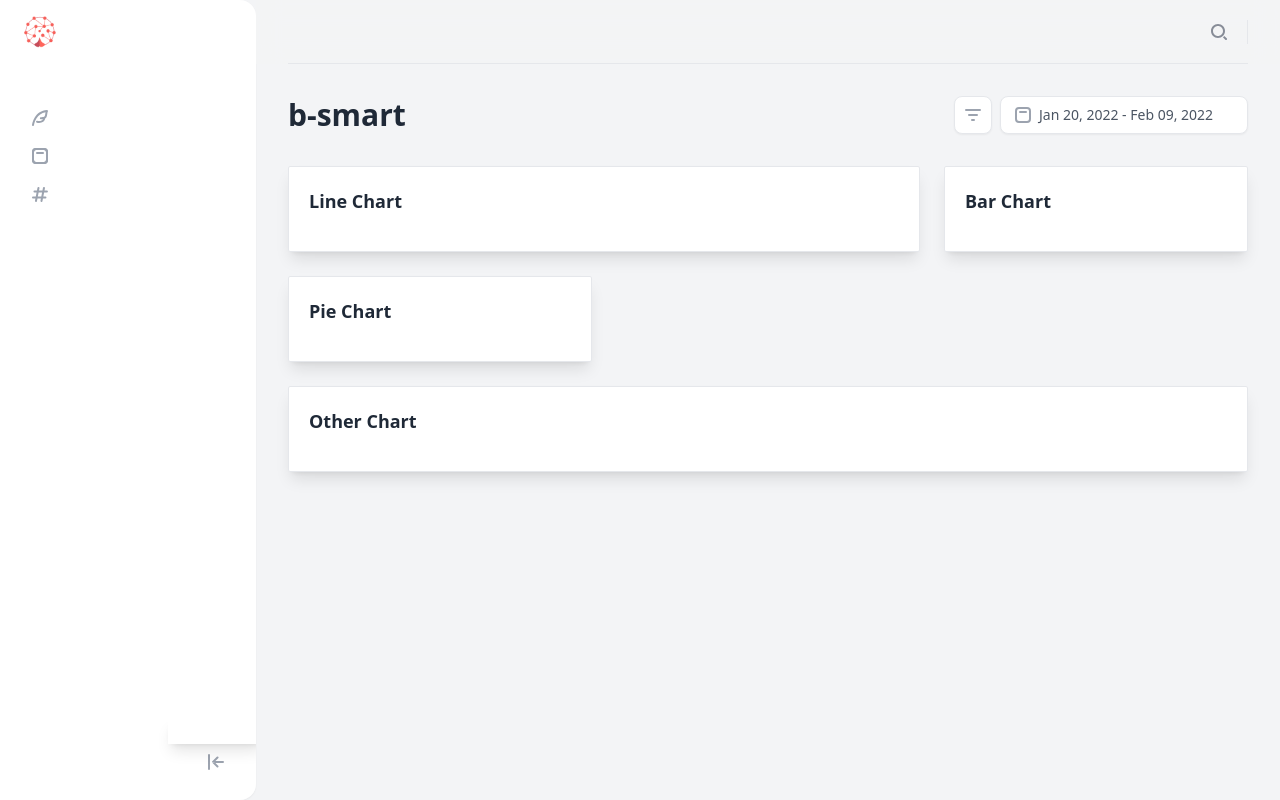
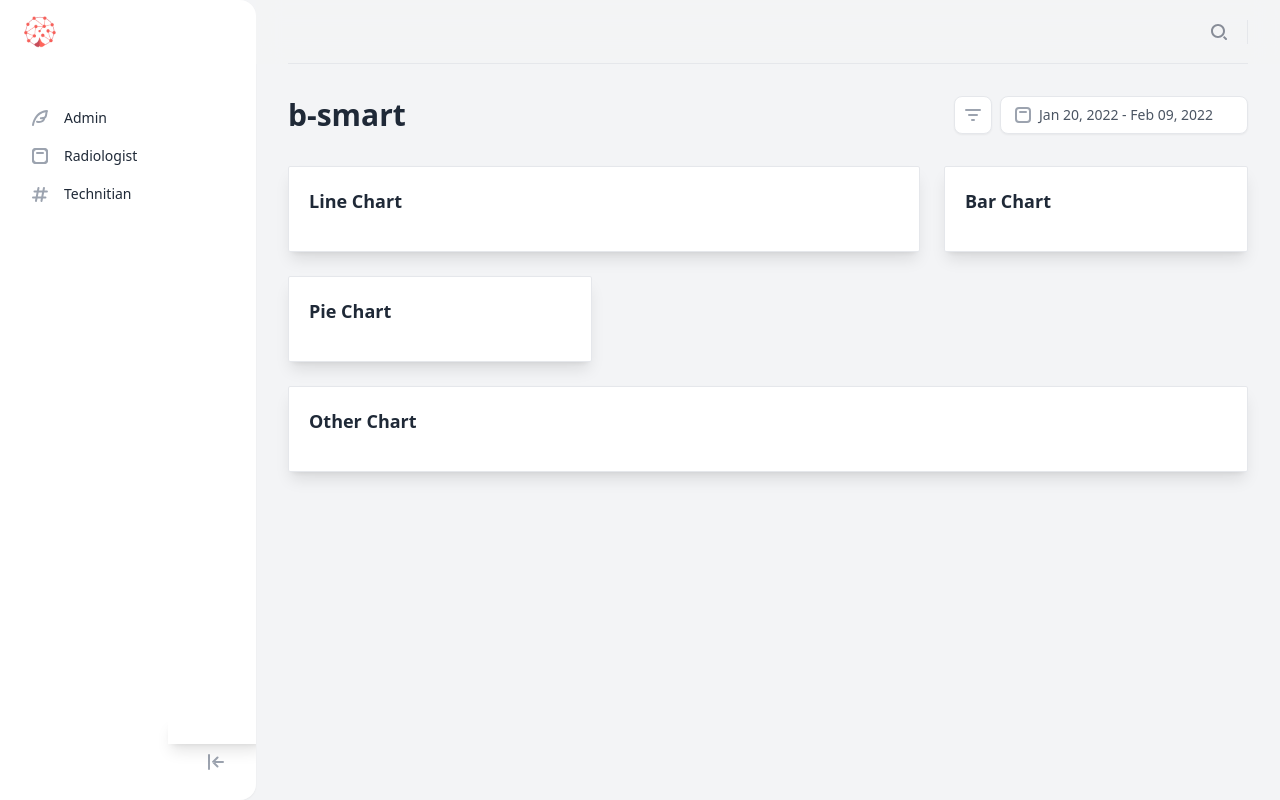
Before and after one commit to b-rayZ-b-box/b-box-dashboard, a React (Vite) app: page / in a window 1280 px wide. Both pictures are taken after a click on the button 40 px from the left and 762 px from the top of the page. Built offline with nearby package versions, Linux system fonts and the light colour scheme.

Commit message:
show sidebar texts

```diff
--- a/src/components/layout/partials/Sidebar.tsx
+++ b/src/components/layout/partials/Sidebar.tsx
@@ -123,7 +123,9 @@ function Sidebar({ sidebarOpen, setSidebarOpen, variant = 'default' }: SidebarPr
                     >
                       <path d="M11.92 6.851c.044-.027.09-.05.137-.07.481-.275.758-.68.908-1.256.126-.55.169-.81.357-2.058.075-.498.144-.91.217-1.264-4.122.75-7.087 2.984-9.12 6.284a18.087 18.087 0 0 0-1.985 4.585 17.07 17.07 0 0 0-.354 1.506c-.05.265-.076.448-.086.535a1 1 0 0 1-1.988-.226c.056-.49.209-1.312.502-2.357a20.063 20.063 0 0 1 2.208-5.09C5.31 3.226 9.306.494 14.913.004a1 1 0 0 1 .954 1.494c-.237.414-.375.993-.567 2.267-.197 1.306-.244 1.586-.392 2.235-.285 1.094-.789 1.853-1.552 2.363-.748 3.816-3.976 5.06-8.515 4.326a1 1 0 0 1 .318-1.974c2.954.477 4.918.025 5.808-1.556-.628.085-1.335.121-2.127.121a1 1 0 1 1 0-2c1.458 0 2.434-.116 3.08-.429Z" />
                     </svg>
-                    <span className="text-sm font-medium ml-4 lg:opacity-0 lg:sidebar-expanded:opacity-100 2xl:opacity-100 duration-200">
+                    <span
+                      className={`text-sm font-medium ml-4 ${sidebarExpanded || sidebarOpen ? 'lg:opacity-100' : 'lg:opacity-0'} 2xl:opacity-100 duration-200`}
+                    >
                       Admin
                     </span>
                   </div>
@@ -152,7 +154,9 @@ function Sidebar({ sidebarOpen, setSidebarOpen, variant = 'default' }: SidebarPr
                       <path d="M4 0a4 4 0 0 0-4 4v8a4 4 0 0 0 4 4h8a4 4 0 0 0 4-4V4a4 4 0 0 0-4-4H4ZM2 4a2 2 0 0 1 2-2h8a2 2 0 0 1 2 2v8a2 2 0 0 1-2 2H4a2 2 0 0 1-2-2V4Z" />
                       <path d="M4 0a4 4 0 0 0-4 4v8a4 4 0 0 0 4 4h8a4 4 0 0 0 4-4V4a4 4 0 0 0-4-4H4ZM2 4a2 2 0 0 1 2-2h8a2 2 0 0 1 2 2v8a2 2 0 0 1-2 2H4a2 2 0 0 1-2-2V4Z" />
                     </svg>
-                    <span className="text-sm font-medium ml-4 lg:opacity-0 lg:sidebar-expanded:opacity-100 2xl:opacity-100 duration-200">
+                    <span
+                      className={`text-sm font-medium ml-4 ${sidebarExpanded || sidebarOpen ? 'lg:opacity-100' : 'lg:opacity-0'} 2xl:opacity-100 duration-200`}
+                    >
                       Radiologist
                     </span>
                   </div>
@@ -179,7 +183,9 @@ function Sidebar({ sidebarOpen, setSidebarOpen, variant = 'default' }: SidebarPr
                     >
                       <path d="M6.649 1.018a1 1 0 0 1 .793 1.171L6.997 4.5h3.464l.517-2.689a1 1 0 1 1 1.964.378L12.498 4.5h2.422a1 1 0 0 1 0 2h-2.807l-.77 4h2.117a1 1 0 1 1 0 2h-2.501l-.517 2.689a1 1 0 1 1-1.964-.378l.444-2.311H5.46l-.517 2.689a1 1 0 1 1-1.964-.378l.444-2.311H1a1 1 0 1 1 0-2h2.807l.77-4H2.46a1 1 0 0 1 0-2h2.5l.518-2.689a1 1 0 0 1 1.17-.793ZM9.307 10.5l.77-4H6.612l-.77 4h3.464Z" />
                     </svg>
-                    <span className="text-sm font-medium ml-4 lg:opacity-0 lg:sidebar-expanded:opacity-100 2xl:opacity-100 duration-200">
+                    <span
+                      className={`text-sm font-medium ml-4 ${sidebarExpanded || sidebarOpen ? 'lg:opacity-100' : 'lg:opacity-0'} 2xl:opacity-100 duration-200`}
+                    >
                       Technitian
                     </span>
                   </div>
```
